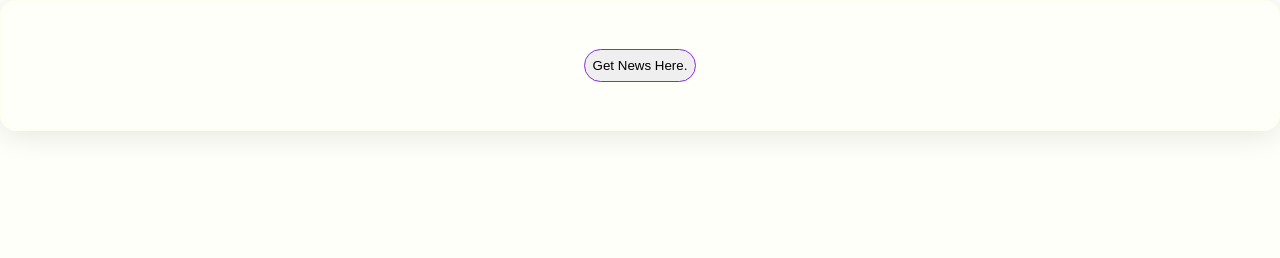
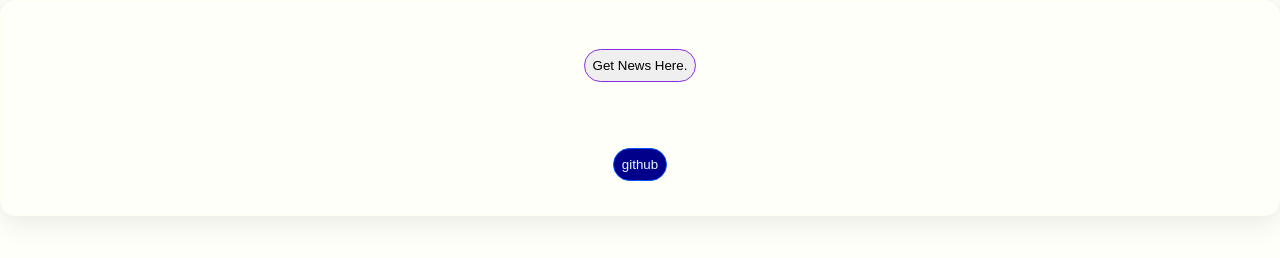
Before and after one commit to mjshubham21/News-API, a plain HTML site: page index.html in a window 1280 px wide. Drawn offline with Linux system fonts and the light colour scheme.

Commit message:
github button.

```diff
--- a/index.html
+++ b/index.html
@@ -9,6 +9,9 @@
   </head>
   <body>
     <button class="btn" onclick="getNews()">Get News Here.</button>
+    <a href="https://github.com/mjshubham21/News-API.git" target="_blank"
+      ><button class="git">github</button>
+    </a>
     <div id="output"></div>
     <script src="index.js"></script>
   </body>
--- a/styles.css
+++ b/styles.css
@@ -37,6 +37,24 @@ a {
 .btn:hover {
   color: aliceblue;
   background-color: darkblue;
+  transform: scale(1.1);
+  padding: 1rem 3rem;
+}
+
+.git {
+  border-radius: 3rem;
+  padding: 0.5rem;
+  display: flex;
+  margin: 0 auto 1rem;
+  color: aliceblue;
+  background-color: darkblue;
+  border: 0.5px solid rgb(0, 81, 255);
+  cursor: pointer;
+}
+
+.git:hover {
+  color: white;
+  background-color: black;
   transform: scale(1.1);
   padding: 1rem 3rem;
 }
```
